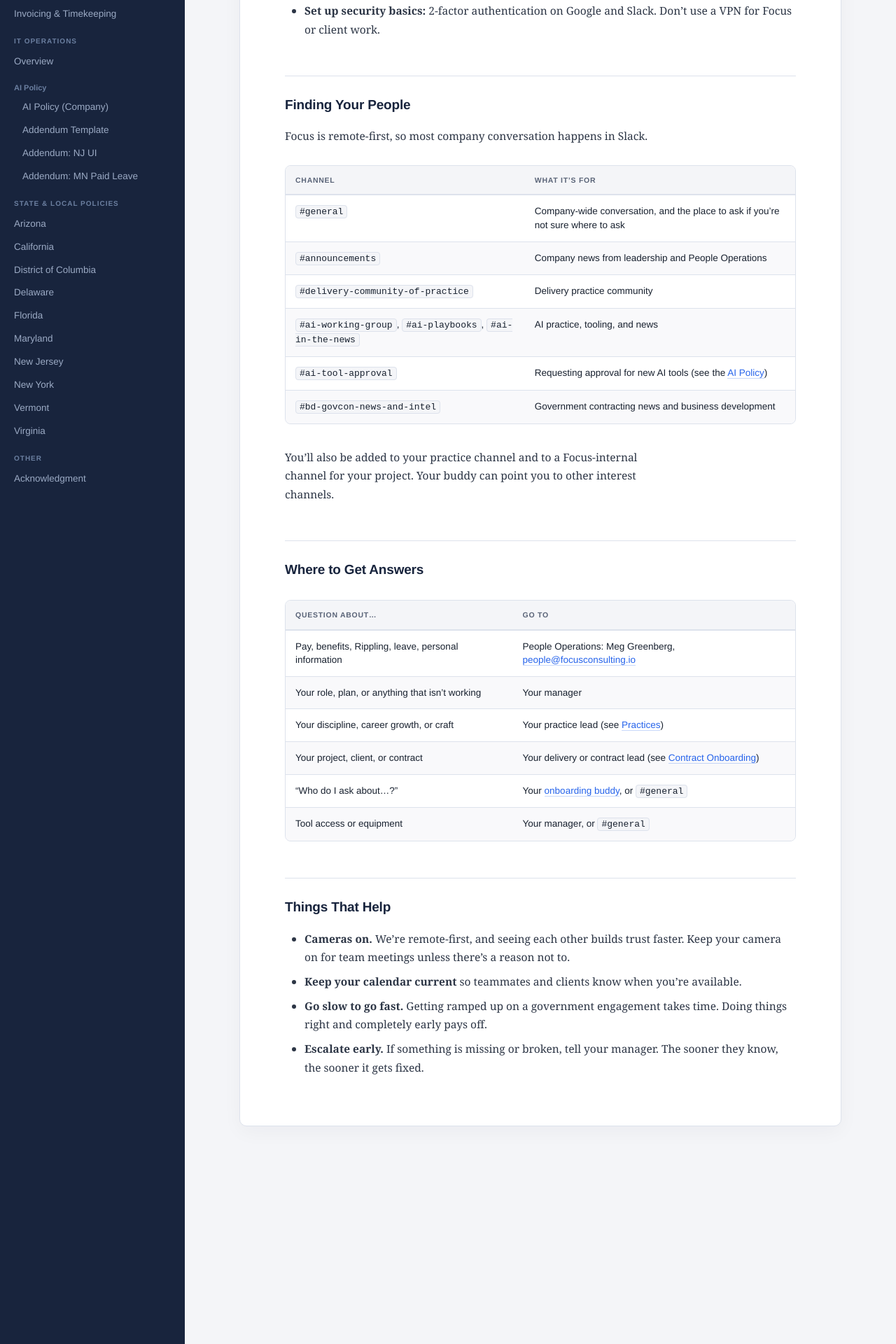
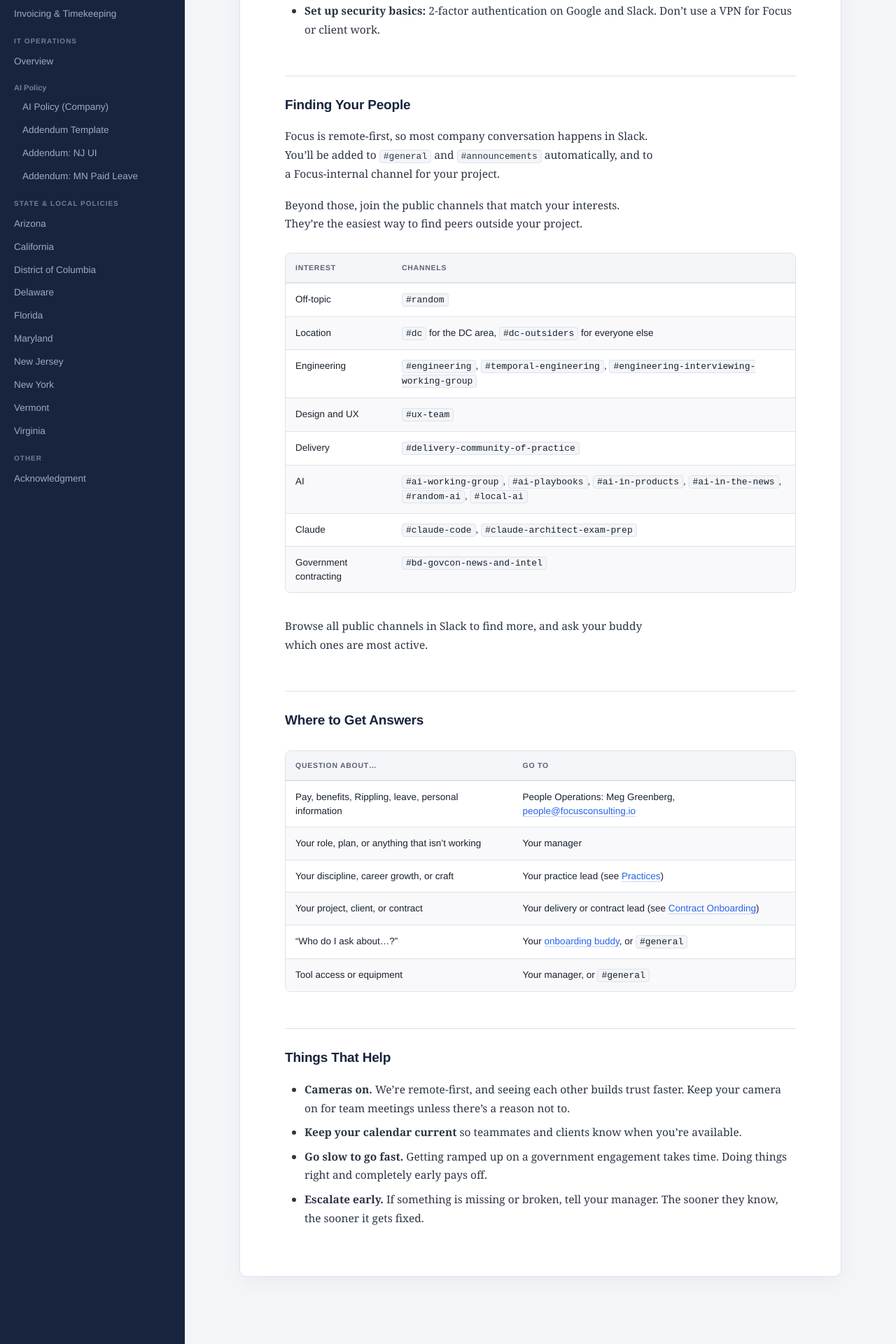
Before and after one commit to focusconsulting/focus-handbook, a Jekyll site: the page built from pages/onboarding/company.md, in a window 1280 px wide. Shown: the part 2072-3992 px from the top of the page at 70% size. Built offline with Jekyll 4.4.1, drawn with Linux system fonts in a browser that asks for light colours; our own code applies the rules of GitHub Pages for plain Markdown files.

Commit message:
List Focus special-interest Slack channels on Company Onboarding
Co-Authored-By: Claude Opus 5.5 <noreply@anthropic.com>

```diff
--- a/pages/onboarding/company.md
+++ b/pages/onboarding/company.md
@@ -46,18 +46,22 @@ The People Operations session is a hands-on walkthrough of the administrative si
 
 ## Finding Your People
 
-Focus is remote-first, so most company conversation happens in Slack.
+Focus is remote-first, so most company conversation happens in Slack. You'll be added to `#general` and `#announcements` automatically, and to a Focus-internal channel for your project.
 
-| Channel | What it's for |
+Beyond those, join the public channels that match your interests. They're the easiest way to find peers outside your project.
+
+| Interest | Channels |
 | --- | --- |
-| `#general` | Company-wide conversation, and the place to ask if you're not sure where to ask |
-| `#announcements` | Company news from leadership and People Operations |
-| `#delivery-community-of-practice` | Delivery practice community |
-| `#ai-working-group`, `#ai-playbooks`, `#ai-in-the-news` | AI practice, tooling, and news |
-| `#ai-tool-approval` | Requesting approval for new AI tools (see the [AI Policy](../it-operations/ai-policy/)) |
-| `#bd-govcon-news-and-intel` | Government contracting news and business development |
+| Off-topic | `#random` |
+| Location | `#dc` for the DC area, `#dc-outsiders` for everyone else |
+| Engineering | `#engineering`, `#temporal-engineering`, `#engineering-interviewing-working-group` |
+| Design and UX | `#ux-team` |
+| Delivery | `#delivery-community-of-practice` |
+| AI | `#ai-working-group`, `#ai-playbooks`, `#ai-in-products`, `#ai-in-the-news`, `#random-ai`, `#local-ai` |
+| Claude | `#claude-code`, `#claude-architect-exam-prep` |
+| Government contracting | `#bd-govcon-news-and-intel` |
 
-You'll also be added to your practice channel and to a Focus-internal channel for your project. Your buddy can point you to other interest channels.
+Browse all public channels in Slack to find more, and ask your buddy which ones are most active.
 
 ## Where to Get Answers
 
```
Also changed, not shown: search-index.json.
